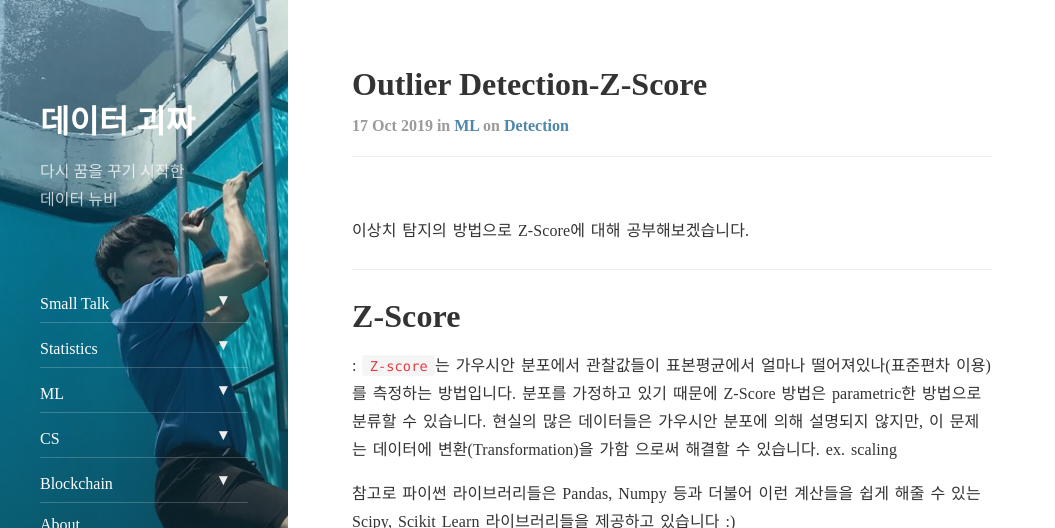
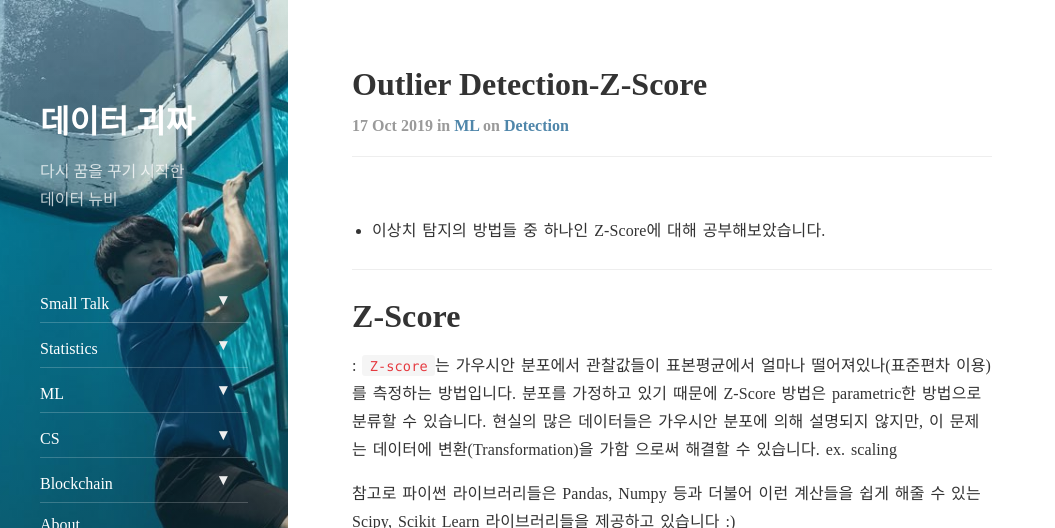
Before and after one commit to tryumanshow/data-weirdo.github.io, a Jekyll site: the page built from _posts/2019-10-17-ml-detection-outlierdetection2.markdown, in a window 1280 px wide and 900 px high, cut to the strip 0-528 px from the top of the window. Shown: the whole strip, without its empty margins (0-1055 px from the left). Built offline with Jekyll 4.4.1, drawn with Linux system fonts in a browser that asks for light colours; nearby versions of some CDN libraries; comment, search, counter and statistics services are not loaded.

Commit message:
Update 2019-10-17-ml-detection-outlierdetection2.markdown

```diff
--- a/_posts/2019-10-17-ml-detection-outlierdetection2.markdown
+++ b/_posts/2019-10-17-ml-detection-outlierdetection2.markdown
@@ -8,7 +8,7 @@ comments: true
 
 ---
 
-이상치 탐지의 방법으로 Z-Score에 대해 공부해보겠습니다.
+- 이상치 탐지의 방법들 중 하나인 Z-Score에 대해 공부해보았습니다.
 
 ---
 
```
